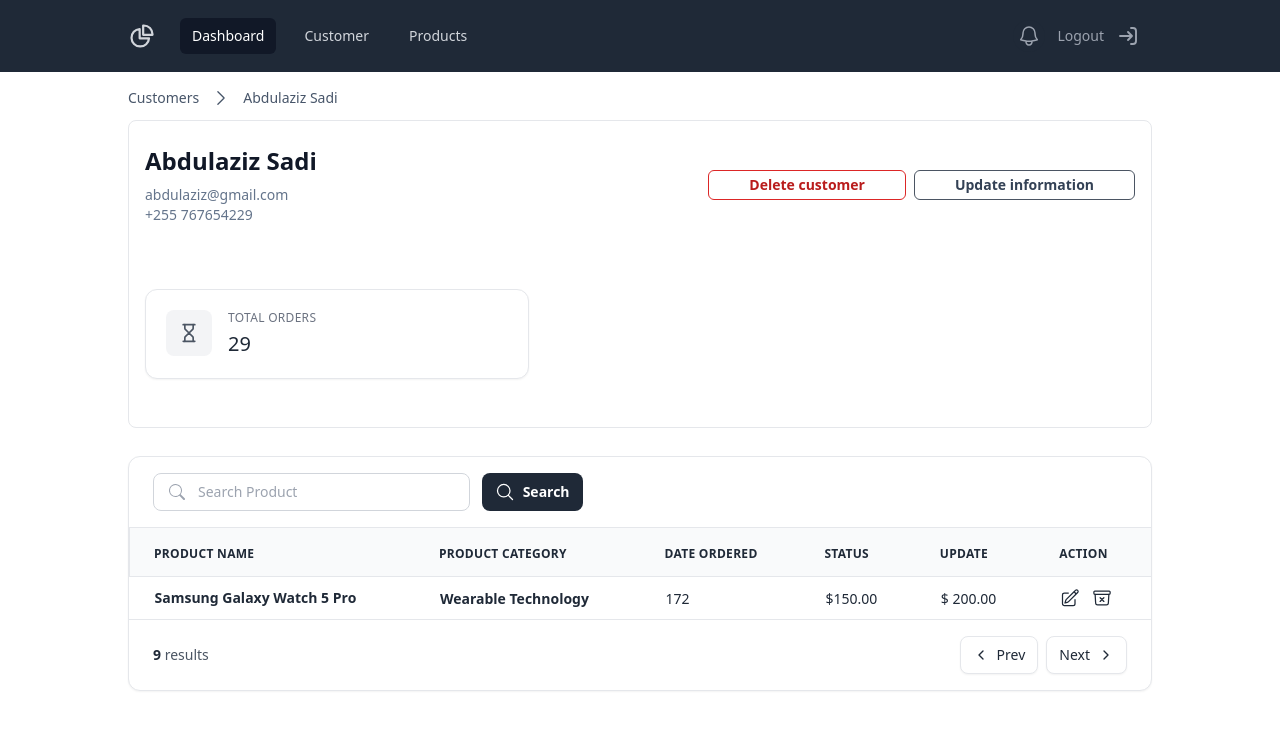
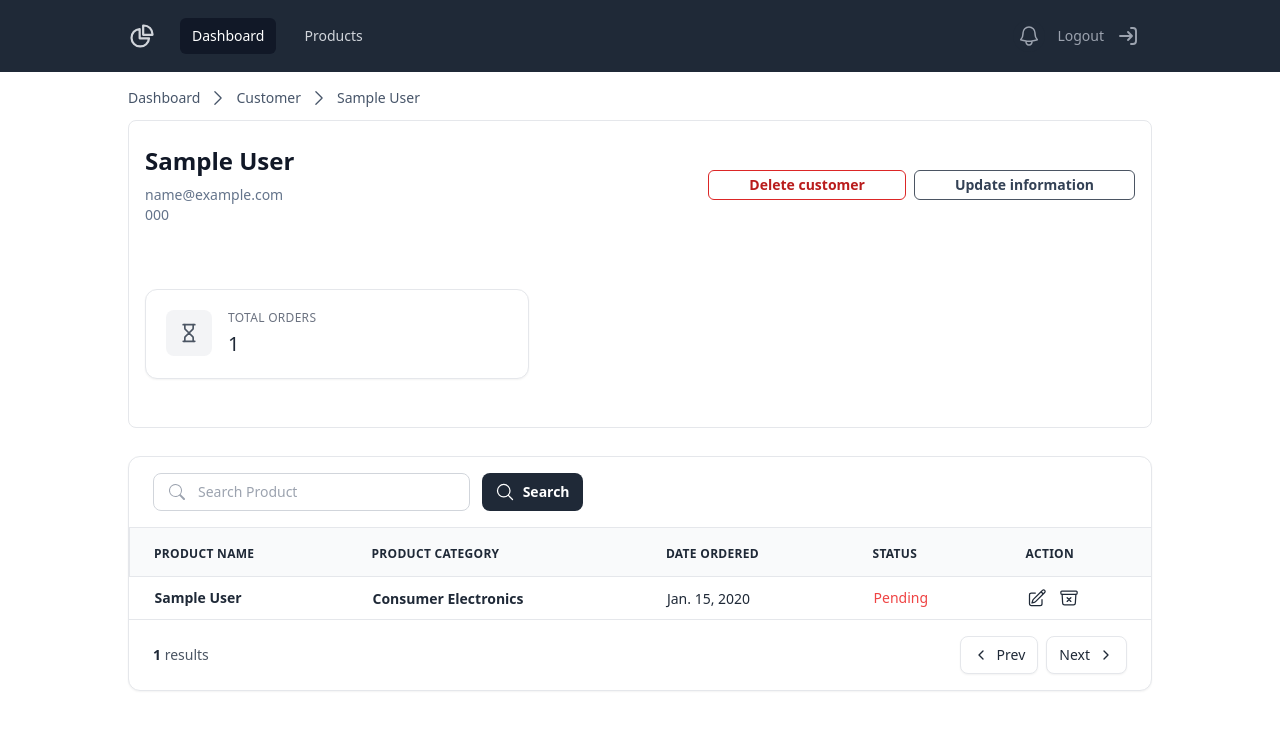
Before and after one commit to kitindi/crm_app, a Django app: template accounts/templates/accounts/customer.html in a window 1280 px wide. Shown: the top 730 px of the page. Run offline with Django 5.2, Linux system fonts and the light colour scheme; tables that the repository leaves empty hold one stand-in row (values such as "Sample post"); the template is opened without the code that fills it: values that come from a table or form of the project are taken from there, most other values are stand-ins (such as "Sample title", 1, 10 or a date in 2020); some libraries are stand-ins or nearby versions.

Commit message:
added  querysets for customer and their associated dynamic urls

```diff
--- a/accounts/templates/accounts/customer.html
+++ b/accounts/templates/accounts/customer.html
@@ -1,21 +1,27 @@
 {% extends 'accounts/main.html' %} {% block content %}
 <main>
   <div class="max-w-8xl px-4 py-1 sm:px-32 lg:px-32 lg:py-1 mx-auto">
-    <h2 class="text-sm font-sm flex item-center gap-3 text-slate-600 py-3">
-      Customers
+    <h2 class="text-sm font-sm flex item-center gap-2 text-slate-600 py-3">
+      <a href="{% url 'home' %}">Dashboard</a>
       <span
         ><svg xmlns="http://www.w3.org/2000/svg" fill="none" viewBox="0 0 24 24" stroke-width="1.5" stroke="currentColor" class="w-5 h-5">
           <path stroke-linecap="round" stroke-linejoin="round" d="m8.25 4.5 7.5 7.5-7.5 7.5" />
         </svg>
       </span>
-      <span class="text-sm">Abdulaziz Sadi</span>
+      Customer
+      <span
+        ><svg xmlns="http://www.w3.org/2000/svg" fill="none" viewBox="0 0 24 24" stroke-width="1.5" stroke="currentColor" class="w-5 h-5">
+          <path stroke-linecap="round" stroke-linejoin="round" d="m8.25 4.5 7.5 7.5-7.5 7.5" />
+        </svg>
+      </span>
+      <span class="text-sm">{{ customer.firstname }} {{ customer.lastname }}</span>
     </h2>
     <div class="w-full px-4 mx-auto rounded-lg pb-12 border border-gray-200 mb-5">
       <div class="pt-6 pb-16 flex justify-between">
         <div>
-          <h2 class="text-gray-900 text-2xl font-semibold mb-2">Abdulaziz Sadi</h2>
-          <p class="text-sm text-slate-500 font-medium">abdulaziz@gmail.com</p>
-          <p class="text-sm text-slate-500 font-medium">+255 767654229</p>
+          <h2 class="text-gray-900 text-2xl font-semibold mb-2">{{ customer.firstname }} {{ customer.lastname }}</h2>
+          <p class="text-sm text-slate-500 font-medium">{{ customer.email}}</p>
+          <p class="text-sm text-slate-500 font-medium">{{ customer.phone_number }}</p>
         </div>
         <div class="flex items-center gap-2">
           <a href="" class="py-1 px-10 border border-red-600 rounded-md text-sm text-red-700 font-semibold hover:bg-red-600 hover:text-white"
@@ -55,7 +61,7 @@
                 <p class="text-xs uppercase tracking-wide text-gray-500 font-medium">Total Orders</p>
               </div>
               <div class="mt-1 flex items-center gap-x-2">
-                <h3 class="text-xl font-medium text-gray-800 dark:text-gray-200">29</h3>
+                <h3 class="text-xl font-medium text-gray-800 dark:text-gray-200">{{ orderCount }}</h3>
               </div>
             </div>
           </div>
@@ -135,9 +141,7 @@
                       <span class="text-xs font-semibold uppercase tracking-wide text-gray-800 dark:text-gray-200"> STATUS </span>
                     </th>
 
-                    <th scope="col" class="px-6 py-3 text-start">
-                      <span class="text-xs font-semibold uppercase tracking-wide text-gray-800 dark:text-gray-200"> UPDATE </span>
-                    </th>
+
                     <th scope="col" class="px-6 py-3 text-start">
                       <span class="text-xs font-semibold uppercase tracking-wide text-gray-800 dark:text-gray-200"> ACTION </span>
                     </th>
@@ -145,33 +149,31 @@
                 </thead>
 
                 <tbody class="divide-y divide-gray-200 dark:divide-gray-700">
+                  {% for order in orders %}
                   <tr>
                     <td class="h-px w-auto whitespace-nowrap">
                       <div class="px-6 py-2 flex items-center gap-x-3">
                         <p class="flex items-center gap-x-2">
-                          <span class="font-semibold text-sm text-gray-800 dark:text-gray-200">Samsung Galaxy Watch 5 Pro</span>
+                          <span class="font-semibold text-sm text-gray-800 dark:text-gray-200">{{ order.product.product_name }}</span>
                         </p>
                       </div>
                     </td>
                     <td class="h-px w-auto whitespace-nowrap">
                       <div class="px-6 py-2">
-                        <span class="font-semibold text-sm text-gray-800 dark:text-gray-200">Wearable Technology</span>
+                        <span class="font-semibold text-sm text-gray-800 dark:text-gray-200">{{ order.product.product_category }}</span>
                       </div>
                     </td>
                     <td class="h-px w-auto whitespace-nowrap">
                       <div class="px-6 py-2">
-                        <span class="text-sm text-gray-800 dark:text-gray-200">172</span>
+                        <span class="text-sm text-gray-800 dark:text-gray-200">{{ order.date_ordered }}</span>
                       </div>
                     </td>
                     <td class="h-px w-auto whitespace-nowrap">
                       <div class="px-6 py-2">
-                        <span class="text-sm text-gray-800 dark:text-gray-200">$150.00</span>
+                        <span  class="{% if order.status == 'Pending' %} block text-sm text-red-500 font-medium {% elif order.status == 'Out of delivery' %} block text-sm text-amber-500 font-medium {% else %} block text-sm text-green-500 font-medium {% endif %}">{{ order.status }}</span>
                       </div>
                     </td>
-                    <td class="h-px w-auto whitespace-nowrap">
-                      <div class="px-6 py-2">
-                        <span class="text-sm text-gray-800 dark:text-gray-200">$ 200.00</span>
-                      </div>
+
                     </td>
                     <td class="h-px w-auto whitespace-nowrap">
                       <div class="px-6 py-2 flex items-center gap-3">
@@ -196,6 +198,7 @@
                       </div>
                     </td>
                   </tr>
+                  {% endfor %}
                 </tbody>
               </table>
               <!-- End Table -->
@@ -203,7 +206,7 @@
               <!-- Footer -->
               <div class="px-6 py-4 grid gap-3 md:flex md:justify-between md:items-center border-t border-gray-200 dark:border-gray-700">
                 <div>
-                  <p class="text-sm text-gray-600 dark:text-gray-400"><span class="font-semibold text-gray-800 dark:text-gray-200">9</span> results</p>
+                  <p class="text-sm text-gray-600 dark:text-gray-400"><span class="font-semibold text-gray-800 dark:text-gray-200">{{ orders | length }}</span> results</p>
                 </div>
 
                 <div>
--- a/accounts/templates/accounts/navbar.html
+++ b/accounts/templates/accounts/navbar.html
@@ -40,7 +40,6 @@
           <div class="flex space-x-4">
             <!-- Current: "bg-gray-900 text-white", Default: "text-gray-300 hover:bg-gray-700 hover:text-white" -->
             <a href="/" class="bg-gray-900 text-white rounded-md px-3 py-2 text-sm font-medium" aria-current="page">Dashboard</a>
-            <a href="/customer/" class="text-gray-300 hover:bg-gray-700 hover:text-white rounded-md px-3 py-2 text-sm font-medium">Customer</a>
             <a href="/products/" class="text-gray-300 hover:bg-gray-700 hover:text-white rounded-md px-3 py-2 text-sm font-medium">Products</a>
           </div>
         </div>
@@ -83,7 +82,7 @@
     <div class="space-y-1 px-2 pb-3 pt-2">
       <!-- Current: "bg-gray-900 text-white", Default: "text-gray-300 hover:bg-gray-700 hover:text-white" -->
       <a href="/" class="bg-gray-900 text-white block rounded-md px-3 py-2 text-base font-medium" aria-current="page">Dashboard</a>
-      <a href="/customer/" class="text-gray-300 hover:bg-gray-700 hover:text-white block rounded-md px-3 py-2 text-base font-medium">Customer</a>
+
       <a href="/products/" class="text-gray-300 hover:bg-gray-700 hover:text-white rounded-md px-3 py-2 text-sm font-medium">Products</a>
     </div>
   </div>
--- a/accounts/urls.py
+++ b/accounts/urls.py
@@ -4,5 +4,5 @@ from . import views
 urlpatterns = [
    path("", views.home, name="home"),
    path("products/", views.products, name="products"),
-   path("customer/", views.customer, name="customer"),
+   path("customer/<int:pk>/", views.customer, name="customer"),
 ]
```
Also changed, not shown: accounts/templates/accounts/dashboard.html (+19 -11 lines), accounts/templates/accounts/products.html (+14 -3 lines), accounts/views.py (+10 -2 lines).
